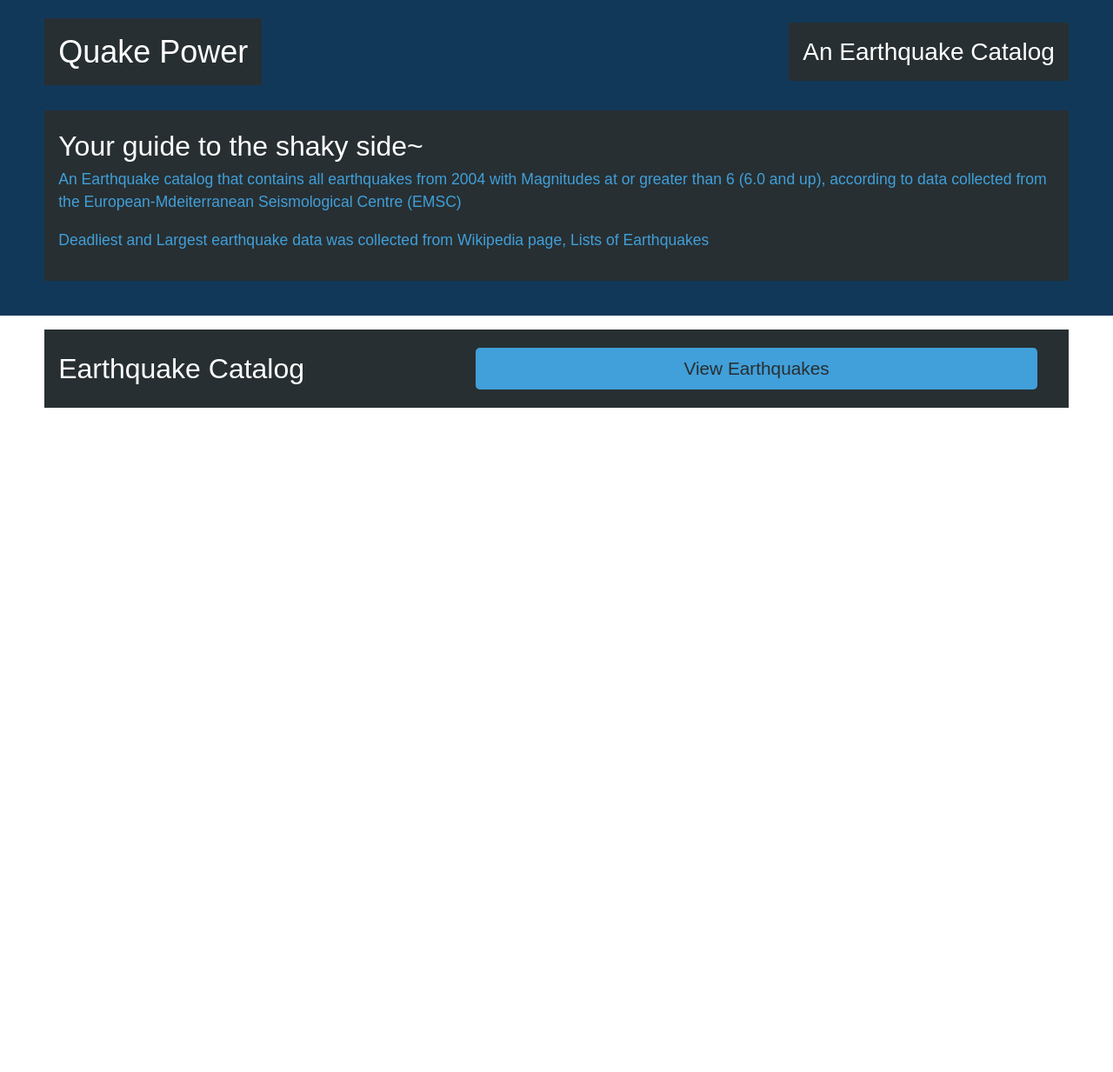
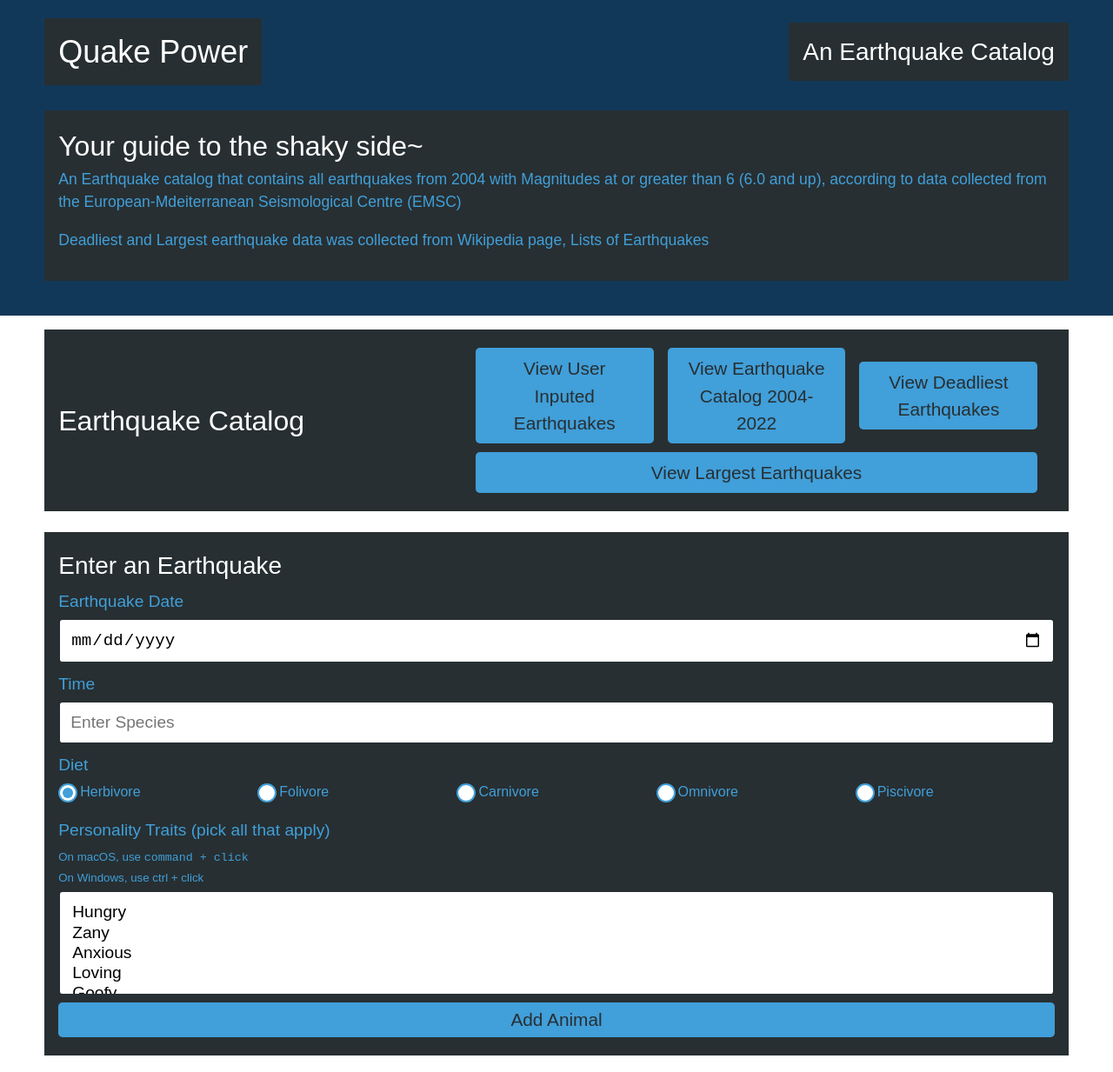
Before and after one commit to gsaaad/QuakePower, a website: page public/index.html in a window 1280 px wide. Shown: the whole page at 87% size. Before the commit the page ends 800 px from the top, so only its background shows below. Drawn offline with Linux system fonts and the light colour scheme.

Commit message:
designing Earthquake form for user to POST an earthquake in their own catalog

```diff
--- a/public/index.html
+++ b/public/index.html
@@ -44,25 +44,34 @@
           class="col-12 col-lg-7 flex-row text-center justify-space-around align-center"
         >
           <a class="btn col-12 col-md-auto mx-2" href="/animals"
-            >View Earthquakes</a
+            >View User Inputed Earthquakes</a
+          >
+          <a class="btn col-12 col-md-auto mx-2" href="/animals"
+            >View Earthquake Catalog 2004-2022</a
+          >
+          <a class="btn col-12 col-md-auto mx-2" href="/animals"
+            >View Deadliest Earthquakes</a
+          >
+          <a class="btn col-12 col-md-auto mx-2" href="/animals"
+            >View Largest Earthquakes</a
           >
         </div>
       </section>
       <!-- ! users can enter earthquake data here, this will not be included in the catalog, but just to add some fun and practise CRUD -->
-      <!-- <section class="my-4 flex-row justify-space-between">
-        <div class="col-12 col-lg-6 bg-dark p-3 mb-3">
+      <section class="my-4 flex-row justify-space-between">
+        <div class="col-12 col-lg-12 bg-dark p-3 mb-3">
           <h3 class="text-light">Enter an Earthquake</h3>
           <form id="animal-form">
-            <label for="animal-name" class="form-label">Earthquake Name</label>
+            <label for="animal-name" class="form-label">Earthquake Date</label>
             <input
-              type="text"
+              type="date"
               id="animal-name"
               name="animal-name"
               class="form-input"
-              placeholder="Enter Name"
+              placeholder="Enter Earthquake Name"
             />
 
-            <label for="species-input" class="form-label">Species</label>
+            <label for="species-input" class="form-label">Time</label>
             <input
               type="text"
               id="species-input"
@@ -143,7 +152,7 @@
           </form>
         </div>
 
-        <div class="col-12 col-lg-6 bg-dark p-3 mb-3">
+        <!-- <div class="col-12 col-lg-6 bg-dark p-3 mb-3">
           <h3 class="text-light">Enter a Zookeeper</h3>
           <form id="zookeeper-form">
             <label for="zookeeper-name" class="form-label"
@@ -179,8 +188,8 @@
 
             <button class="btn">Add Zookeeper</button>
           </form>
-        </div>
-      </section> -->
+        </div> -->
+      </section>
     </main>
 
     <script src="./assets/js/script.js"></script>
```
